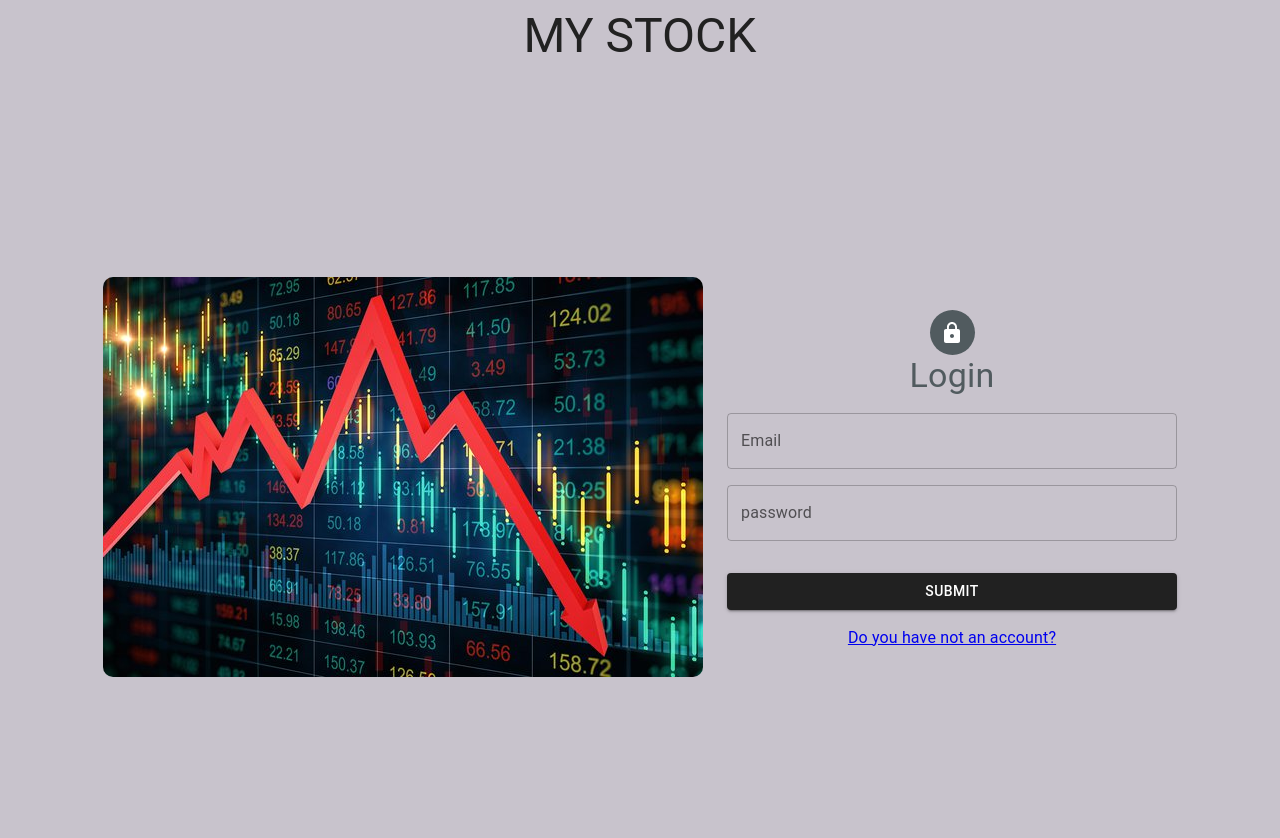
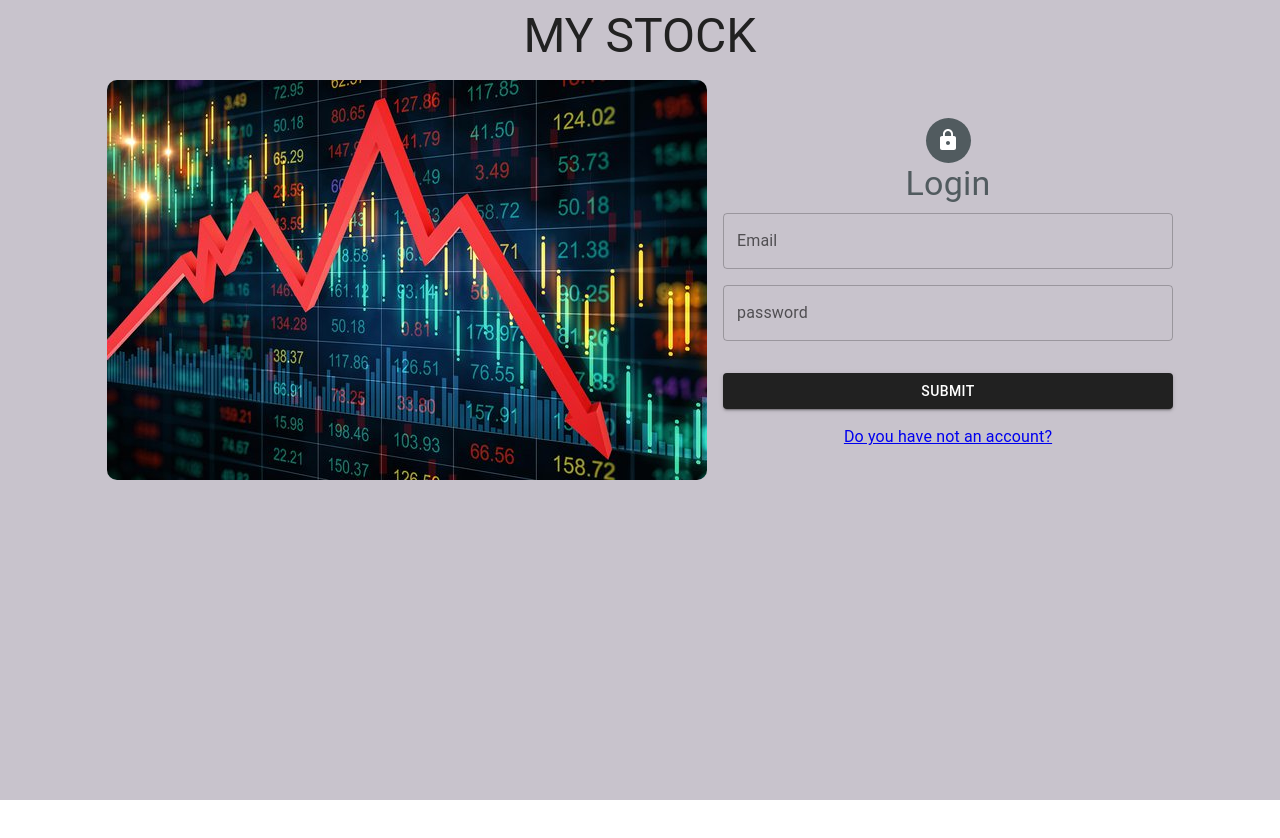
Before and after one commit to MuzafferKocak/my-stock, a React (Create React App) app: page / in a window 1280 px wide. Shown: the top 838 px of the page. After the commit the page ends 800 px from the top, so only its background shows below. Built offline with nearby package versions, Linux system fonts and the light colour scheme.

Commit message:
loginForm

```diff
--- /dev/null
+++ b/src/components/LoginForm.jsx
@@ -0,0 +1,100 @@
+import { object, string } from "yup";
+import { Form } from "formik";
+import Box from "@mui/material/Box";
+import { Button, TextField } from "@mui/material";
+
+export const loginSchema = object({
+  email: string()
+    .email("geben Sie ein Gültiges E-mail")
+    .required("E-mail ist erforderlich"),
+  password: string()
+    .required("Passwort ist erforderlich")
+    .min(8, "Passwort muss min. 8 zeichen lang sein")
+    .max(16, "Paswort muss max. 16 zeichen lang sein")
+    .matches(/\d+/, "Passwort muss ein Zahl haben")
+    .matches(/[a-z]+/, "Passwort muss ein klein buchstaben haben")
+    .matches(/[A-Z]+/, "Passwort muss ein gross buchstaben haben")
+    .matches(/[@$!%*?&]+/, "Passwort muss ein Sonderzeichen(@$!%*?&) haben"),
+});
+
+const LoginForm = ({
+  values,
+  handleChange,
+  handleBlur,
+  touched,
+  errors,
+  isSubmitting,
+}) => {
+  return (
+    <Form>
+      <Box
+        sx={{
+          width: "450px",
+          maxWidth: "500px",
+          m: "auto",
+          display: "flex",
+          flexDirection: "column",
+          justifyContent: "center",
+          alignItems: "center",
+          gap: 2,
+        }}
+      >
+        <TextField
+          label="Email"
+          name="email"
+          id="email"
+          type="email"
+          variant="outlined"
+          value={values.email}
+          onChange={handleChange}
+          onBlur={handleBlur}
+          error={touched.email && Boolean(errors.email)}
+          helperText={touched.email && errors.email}
+          sx={{
+            width: "100%",
+            maxWidth: "100%",
+            "@media (max-width:600px)": {
+              width: "70%",
+            },
+          }}
+        />
+        <TextField
+          label="password"
+          name="password"
+          id="password"
+          type="password"
+          variant="outlined"
+          value={values.password}
+          onChange={handleChange}
+          onBlur={handleBlur}
+          error={touched.password && Boolean(errors.password)}
+          helperText={touched.password && errors.password}
+          sx={{
+            width: "100%",
+            maxWidth: "100%",
+            "@media (max-width:600px)": {
+              width: "70%",
+            },
+          }}
+        />
+        <Button
+          variant="contained"
+          type="submit"
+          disabled={isSubmitting}
+          sx={{
+            mt: 2,
+            width: "100%",
+            maxWidth: "100%",
+            "@media (max-width:600px)": {
+              width: "70%",
+            },
+          }}
+        >
+          Submit
+        </Button>
+      </Box>
+    </Form>
+  );
+};
+
+export default LoginForm;
--- a/src/components/RegisterForm.jsx
+++ b/src/components/RegisterForm.jsx
@@ -33,6 +33,7 @@ const RegisterForm = ({
   handleBlur,
   errors,
   touched,
+  isSubmitting,
 }) => {
   return (
     <Form>
@@ -45,7 +46,7 @@ const RegisterForm = ({
           flexDirection: "column",
           justifyContent: "center",
           alignItems: "center",
-          gap: 2,
+          gap: 1.5,
         }}
       >
         <TextField
@@ -146,6 +147,7 @@ const RegisterForm = ({
         <Button
           type="submit"
           variant="contained"
+          disabled={isSubmitting}
           sx={{
             mt: 2,
             width: "100%",
--- a/src/pages/Login.jsx
+++ b/src/pages/Login.jsx
@@ -6,27 +6,12 @@ import LockIcon from "@mui/icons-material/Lock";
 import image from "../assets/stack.jpg";
 import { Link } from "react-router-dom";
 import Box from "@mui/material/Box";
-import TextField from "@mui/material/TextField";
-import { Button } from "@mui/material";
 import { Formik } from "formik";
-import { object, string } from "yup";
 import useApiRequest from "../services/useApiRequest";
+import LoginForm, { loginSchema } from "../components/LoginForm";
 
 const Login = () => {
   const { login } = useApiRequest();
-  const loginSchema = object({
-    email: string()
-      .email("geben Sie ein Gültiges E-mail")
-      .required("E-mail ist erforderlich"),
-    password: string()
-      .required("Passwort ist erforderlich")
-      .min(8, "Passwort muss min. 8 zeichen lang sein")
-      .max(16, "Paswort muss max. 16 zeichen lang sein")
-      .matches(/\d+/, "Passwort muss ein Zahl haben")
-      .matches(/[a-z]+/, "Passwort muss ein klein buchstaben haben")
-      .matches(/[A-Z]+/, "Passwort muss ein gross buchstaben haben")
-      .matches(/[@$!%*?&]+/, "Passwort muss ein Sonderzeichen(@$!%*?&) haben"),
-  });
 
   return (
     <Container maxWidth="lg">
@@ -40,9 +25,9 @@ const Login = () => {
         justifyContent="center"
         alignItems="center"
         direction="row-reverse"
-        spacing={3}
+        spacing={2}
         sx={{
-          height: "100vh",
+          height: "100%",
         }}
       >
         <Grid item xs={12} md={6}>
@@ -59,7 +44,7 @@ const Login = () => {
           <Typography
             variant="h4"
             align="center"
-            mb={2}
+            mb={1}
             color="secondary.light"
           >
             Login
@@ -73,83 +58,16 @@ const Login = () => {
               actions.setSubmitting(false);
             }}
           >
-            {({
-              values,
-              handleChange,
-              handleBlur,
-              touched,
-              errors,
-              isSubmitting,
-              handleSubmit,
-            }) => (
+            {(formikProps) => (
               <Box
-                component="form"
-                onSubmit={handleSubmit}
                 sx={{
                   display: "flex",
+                  flexDirection: "column",
                   justifyContent: "center",
                   alignItems: "center",
-                  width: "450px",
-                  maxWidth: "500px",
-                  m: "auto",
-
                 }}
               >
-                <Box sx={{ display: "flex", flexDirection: "column", gap: 2, width:"100%" }}>
-                  <TextField
-                    label="Email"
-                    name="email"
-                    id="email"
-                    type="email"
-                    variant="outlined"
-                    value={values.email}
-                    onChange={handleChange}
-                    onBlur={handleBlur}
-                    error={touched.email && Boolean(errors.email)}
-                    helperText={touched.email && errors.email}
-                    sx={{
-                      width: "100%",
-                      maxWidth: "100%",
-                      "@media (max-width:600px)": {
-                        width: "80%",
-                      },
-                    }}
-                  />
-                  <TextField
-                    label="password"
-                    name="password"
-                    id="password"
-                    type="password"
-                    variant="outlined"
-                    value={values.password}
-                    onChange={handleChange}
-                    onBlur={handleBlur}
-                    error={touched.password && Boolean(errors.password)}
-                    helperText={touched.password && errors.password}
-                    sx={{
-                      width: "100%",
-                      maxWidth: "100%",
-                      "@media (max-width:600px)": {
-                        width: "80%",
-                      },
-                    }}
-                  />
-                  <Button
-                    variant="contained"
-                    type="submit"
-                    disabled={isSubmitting}
-                    sx={{
-                      mt: 2,
-                      width: "100%",
-                      maxWidth: "100%",
-                      "@media (max-width:600px)": {
-                        width: "80%",
-                      },
-                    }}
-                  >
-                    Submit
-                  </Button>
-                </Box>
+                <LoginForm {...formikProps} />
               </Box>
             )}
           </Formik>
--- a/src/pages/Register.jsx
+++ b/src/pages/Register.jsx
@@ -28,7 +28,6 @@ const Register = () => {
         spacing={2}
         sx={{
           height: "100%",
-
         }}
       >
         <Grid item xs={12} md={6}>
@@ -65,7 +64,6 @@ const Register = () => {
               actions.resetForm();
               actions.setSubmitting();
             }}
-            // component={(props) =>}
           >
             {(formikProps) => (
               <Box
@@ -74,7 +72,6 @@ const Register = () => {
                   flexDirection: "column",
                   justifyContent: "center",
                   alignItems: "center",
-
                 }}
               >
                 <RegisterForm {...formikProps} />
@@ -82,7 +79,7 @@ const Register = () => {
             )}
           </Formik>
 
-          <Box sx={{ textAlign: "center", mt: 2 }}>
+          <Box sx={{ textAlign: "center", mt: 1 }}>
             <Link to="/">Do you have an account?</Link>
           </Box>
         </Grid>
--- a/src/services/useApiRequest.js
+++ b/src/services/useApiRequest.js
@@ -21,11 +21,11 @@ const useApiRequest = () => {
     try {
       const { data } = await axiosPublic.post("/auth/login/", userData);
       dispatch(loginSuccess(data));
-      toastSuccessNotify("");
+      toastSuccessNotify("Anmeldung Erfolgreich");
       navigate("/stock");
     } catch (error) {
       dispatch(fetchFail());
-      toastErrorNotify("");
+      toastErrorNotify("Anmeldung nicht Erfolgreich");
       console.log(error);
     }
   };
@@ -41,11 +41,14 @@ const useApiRequest = () => {
   };
   const logout = async () => {
     dispatch(fetchStart());
+    toastSuccessNotify("Abmeldung Erfolgreich");
     try {
       await axiosToken.get("/auth/logout");
       dispatch(logoutSuccess());
+
     } catch (error) {
       dispatch(fetchFail());
+      toastErrorNotify("Abmeldung nicht Erfolgreich");
     }
   };
   return { login, register, logout };
```
